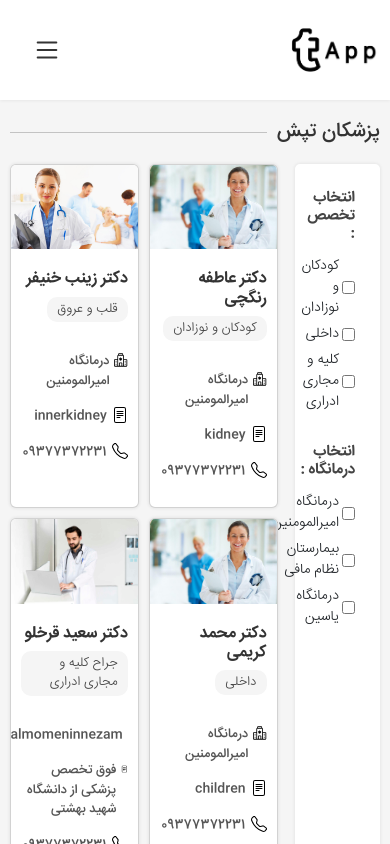
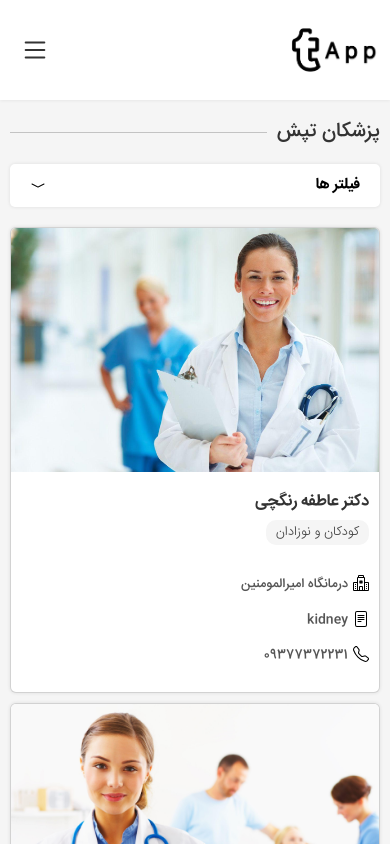
Before and after one commit to mohammaddr653/tapesh, a React (Create React App) app: page /doctorsArchive in a window 390 px wide. Shown: the top 844 px of the page. Built offline with nearby package versions, Linux system fonts and the light colour scheme; no server answers.

Commit message:
completed archive

```diff
--- a/src/css/docs-arch-main.css
+++ b/src/css/docs-arch-main.css
@@ -116,6 +116,26 @@ div#docs-arch-main-container>div.container aside.docs-arch-side{
     /* overflow-x: hidden; */
 
 }
+div#docs-arch-main-container>div.container aside.docs-arch-side>button{
+    display: none;
+    flex-direction: row;
+    justify-content: space-between;
+    align-items: center;
+    border: none;
+    outline: none;
+    background-color: rgba(255, 255, 255, 0);
+    padding: 10px 20px;
+}
+div#docs-arch-main-container>div.container aside.docs-arch-side>button>img.ordinary{
+    transform: rotate(0);
+    transition: all .3s;
+
+}
+div#docs-arch-main-container>div.container aside.docs-arch-side>button>img.turn{
+    transform: rotate(180deg);
+    transition: all .3s;
+}
+
 div#docs-arch-main-container>div.container aside.docs-arch-side div.arch-side-wrapper{
     /* background-color: yellow; */
     padding: 5px;
@@ -228,12 +248,60 @@ div#docs-arch-main-container>div.container div.card a.card-link>span{
 
 
 @media only screen and (max-width: 1170px) {
+    div#docs-arch-main-container>div.container aside.docs-arch-side>button{
+        display: flex;
+    }
+    div#docs-arch-main-container>div.container div.docs-arch{
+        display: flex;
+        flex-direction: column;
+        justify-content: space-between;
+        align-items: center;
+        align-self:normal;
+        gap: 20px;
+    }
+    div#docs-arch-main-container>div.container aside.docs-arch-side{
+        padding: 0;
+        /* padding-left:20px ; */
+        position: relative;
+        overflow: hidden;
+        /* top: 10px; */
+        background-color: white;
+        box-shadow: 0 0 3px 1px rgba(0, 0, 0, 0.06);
+
+        width: 100%;
+        /* border-left:20px solid whitesmoke ; */
+        border-radius: 5px;
+        /* right: 0; */
+        /* overflow-x: hidden; */
+
+    }
+    div#docs-arch-main-container>div.container aside.docs-arch-side div.arch-side-wrapper{
+        /* background-color: yellow; */
+        padding: 5px;
+        position: static;
+        display: none;
+        height: 0;
+        transition: all 1s;
+
+        /* width: ; */
+        /* top: 0; */
+        /* min-width: fit-content; */
+
+    }
+    div#docs-arch-main-container>div.container aside.docs-arch-side div.arch-side-wrapper-on{
+        /* transition: all 1s; */
+        display: block;
+        height: fit-content;
+
+    }
+
     div#docs-arch-main-container>div.container div.docs-arch-body{
         display: grid;
         grid-template-columns: repeat(auto-fill,calc(100%/3 - 10px));
-        justify-content: end;
+        justify-content: space-between;
         column-gap: 10px;
         row-gap: 10px;
+        width: 100%;
 
     }
 
@@ -265,3 +333,14 @@ div#docs-arch-main-container>div.container div.card a.card-link>span{
 
     }
 }
+@media only screen and (max-width: 500px) {
+    div#docs-arch-main-container>div.container div.docs-arch-body{
+        display: grid;
+        grid-template-columns: repeat(auto-fill,calc(100%));
+        justify-content: end;
+        column-gap: 10px;
+        row-gap: 10px;
+
+    }
+
+}
--- a/src/docs-arch-main.jsx
+++ b/src/docs-arch-main.jsx
@@ -11,11 +11,21 @@ import FilteredContext from './context/filtered';
 const DocsArchMain = () => {
     const doctorsInfoContext=useContext(DoctorsInfoContext);
     const[filteredDoctors,setFilteredDoctors]=useState([]);
-
+    const[filters,setFilters]=useState("off");
     // console.log(degree+"sahdfkajshfksdf");
     useEffect(() => {
         sideBarStick();
     },[]);
+    function openFilters(){
+        if(filters==="off"){
+            setFilters("on");
+            console.log(filters);
+        }else{
+            setFilters("off");
+            console.log(filters);
+
+        }
+    }
 
     function sideBarStick(){
         let sidebar = document.getElementsByClassName("docs-arch-side")[0];
@@ -26,7 +36,7 @@ const DocsArchMain = () => {
             let sidebarTop = sidebar.getBoundingClientRect().top + window.pageYOffset;
             let sidebarHeight=sidebar.getBoundingClientRect().height;
             let contentHeight = sidebar_content.getBoundingClientRect().height;
-            //  console.log((sidebar.getBoundingClientRect().top+scrollTop)-(sidebar_content.getBoundingClientRect().top+scrollTop));
+            if(window.innerWidth>=1170){
                 if(contentHeight+sidebarTop>viewportHeight){
                     if( scrollTop >= contentHeight - viewportHeight + sidebarTop) {
                         sidebar_content.style.transform = `translateY(-${(contentHeight - viewportHeight + sidebarTop)}px)`;
@@ -40,9 +50,7 @@ const DocsArchMain = () => {
                         sidebar_content.style.top  = "";
 
                       }
-                // console.log("larger");
                     if(viewportHeight>=sidebarHeight+sidebar.getBoundingClientRect().top){
-                    // console.log(sidebarHeight-contentHeight);
                         sidebar_content.style.position  = "relative";
                         sidebar_content.style.transform = "";
                         sidebar_content.style.top  = sidebarHeight-contentHeight+"px";
@@ -52,10 +60,8 @@ const DocsArchMain = () => {
 
                      //   "اون 100 که نوشتم مقدار ارتفاع هدر هست . خودتون تعیین کنید ."
                     if( scrollTop >= sidebarTop-100) {
-                    // sidebar_content.style.transform = `translateY(-${(contentHeight - viewportHeight + sidebarTop)}px)`;
                         sidebar_content.style.position  = "fixed";
                         sidebar_content.style.top  = "100px";
-                    // console.log("sd");
 
                     }
                       else {
@@ -67,11 +73,12 @@ const DocsArchMain = () => {
 
                     //   "اون 64 فاصله ای  هست که هدر باید طی کنه تا به سایدبار برسه . خودتون تعیین کنید "
                     if(scrollTop-64>=sidebarHeight-contentHeight){
-                    // console.log("ff");
                         sidebar_content.style.position  = "relative";
                         sidebar_content.style.top  = sidebarHeight-contentHeight+"px";
 
                     }
+                }
+
             }
         }
 
@@ -87,7 +94,11 @@ const DocsArchMain = () => {
                         </div>
                         <div className='row docs-arch w-100 m-0 p-0'>
                             <aside className=" docs-arch-side">
-                                <div className="arch-side-wrapper">
+                                <button className='w-100' onClick={openFilters}>
+                                    <span>فیلتر ها</span>
+                                    <img src="images/chevron-compact-down.svg" className={filters==="on" ? "turn" : "ordinary"} alt="#" />
+                                </button>
+                                <div className={filters==="on" ? "arch-side-wrapper arch-side-wrapper-on" : "arch-side-wrapper"}>
                                     <DocsArchFilters/>
                                 </div>
                             </aside>
--- a/src/header.jsx
+++ b/src/header.jsx
@@ -63,7 +63,7 @@ const Header = () => {
                                         <img src="images/logot.png" width={"100px"} alt="k"/>
                                     </a>
                                 </div>
-                                <div className="col header-left">
+                                <div className="col p-0 header-left">
                                     <div className="header-mob-icon">
                                         <svg xmlns="http://www.w3.org/2000/svg" width="30" height="30" fill="currentColor" className="bi bi-list" viewBox="0 0 16 16"
                                              onClick={function(){setMobIconClicked(true)}}
```
Also changed, not shown: public/images/chevron-compact-down.svg (added). Lines whose indentation alone changed are shown as unchanged.
